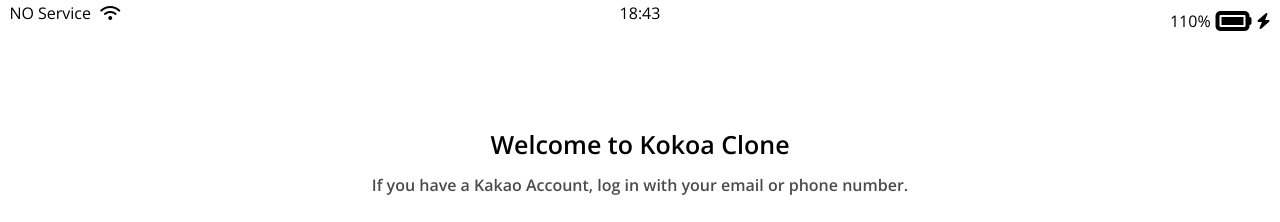
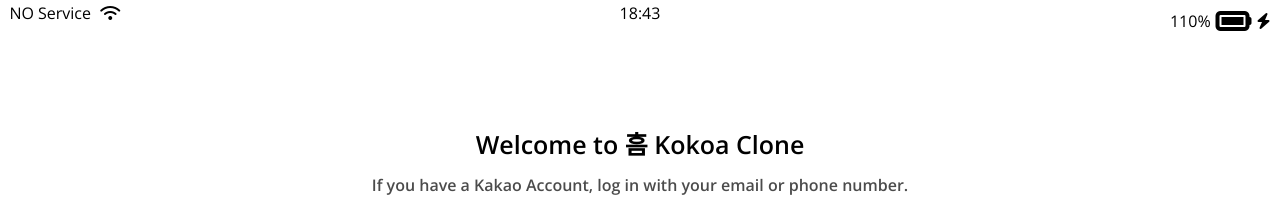
Before and after one commit to cacaocoffee/kokoa-clone-2021, a plain HTML site: page index.html in a window 1280 px wide. Shown: the top 222 px of the page. Drawn offline with nearby package versions, Linux system fonts and the light colour scheme.

Commit message:
index수정
index ㅍ수정 예시

```diff
--- a/index.html
+++ b/index.html
@@ -93,7 +93,7 @@
       </div>
     </div>
     <header class="welcome-header">
-      <h1 class="welcome-header__title">Welcome to Kokoa Clone</h1>
+      <h1 class="welcome-header__title">Welcome to 흠 Kokoa Clone</h1>
       <p class="welcome-header__text">If you have a Kakao Account, log in with your email or phone number.</p>
     </header>
 
```
